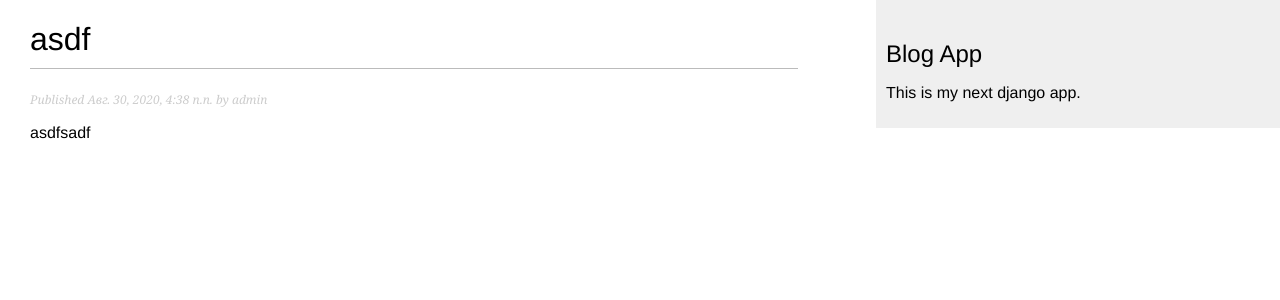
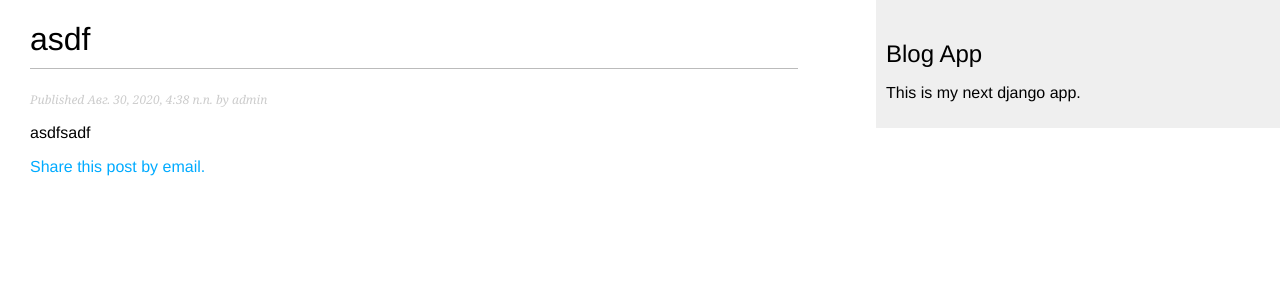
Before and after one commit to mk-dv/mysite, a Django app: a page that uses blog/templates/blog/post/detail.html in a window 1280 px wide. Shown: the top 300 px of the page. Run offline with Django 3.2, Linux system fonts and the light colour scheme; data comes from the database, SQL or seed files in the repository; both versions use the stored data as it was after the commit.

Commit message:
Implement a sharing posts by email.

```diff
--- a/blog/templates/blog/post/detail.html
+++ b/blog/templates/blog/post/detail.html
@@ -4,4 +4,7 @@
     <h1>{{ post.title }}</h1>
     <p class="date">Published {{ post.publish }} by {{ post.author }}</p>
     {{ post.body|linebreaks }}
+    <p>
+        <a href="{% url "blog:post_share" post.id %}">Share this post by email.</a>
+    </p>
 {% endblock %}
--- a/blog/urls.py
+++ b/blog/urls.py
@@ -16,4 +16,5 @@ urlpatterns = [
     # Details: https://docs.djangoproject.com/en/2.0/topics/http/urls/#path-converters
     # Alternate: re_path(), details: https://docs.django-project.com/en/2.0/ref/urls/#django.urls.re_path
     path('<int:year>/<int:month>/<int:day>/<slug:post>/', views.post_detail, name='post_detail'),
+    path('<int:post_id>/share/', views.post_share, name='post_share'),
 ]
--- a/blog/views.py
+++ b/blog/views.py
@@ -2,6 +2,7 @@ from django.shortcuts import render, get_object_or_404
 from django.core.paginator import Paginator, EmptyPage, PageNotAnInteger
 
 from .models import Post
+from .forms import EmailPostForm
 
 
 def post_list(request, posts_on_page=3):
@@ -23,3 +24,30 @@ def post_detail(request, year, month, day, post):
     post = get_object_or_404(Post, slug=post, status='published', publish__year=year,
                              publish__month=month, publish__day=day)
     return render(request, 'blog/post/detail.html', {'post': post})
+
+
+def post_share(request, post_id):
+    # Get Post by id
+    # In theory get_object_or_404 using django orm (objects.get)
+    # , they are equivalent anyway.
+    post = get_object_or_404(Post, id=post_id, status='published')
+    sent = False
+    if request.method == 'POST':
+        # Pass data from request to form for validate
+        form = EmailPostForm(request.POST)
+        # List of validatior errors contain in forms.errors
+        if form.is_valid():
+            # Contain only valid fields
+            cd = form.cleared_data
+
+            # Sending email
+            # .get_absolute_url returns the path relative from the application
+            post_url = request.build_absolute_uri(post.get_absolute_url())
+            subject = f'''{cd['name']} ({cd['email']}) recommends you reading {post.title}'''
+            message = f'''Read "{post.title}" at {post.url}\n\n{cd['name']}'s comments:{cd['comments']}'''
+            from_email = 'django.framework.email.test@gmail.com'
+            send_mail(subject, message, from_email, [cd['to']])
+            sent = True
+    else:
+        form = EmailPostForm()
+        return render(request, 'blog/post/share.html', {'post': post, 'form': form, 'sent': sent})
```
Also changed, not shown: blog/forms.py (added, +12 -0 lines), blog/templates/blog/post/share.html (added, +19 -0 lines), mysite/settings.py (+18 -0 lines), db.sqlite3, 2 other files.
